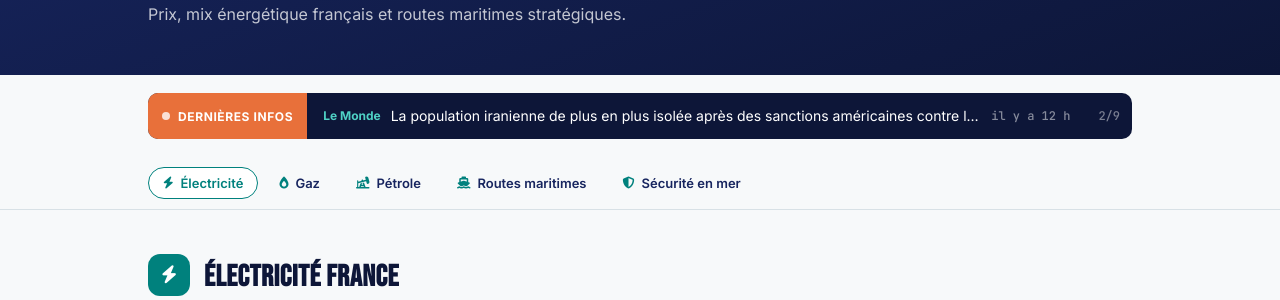
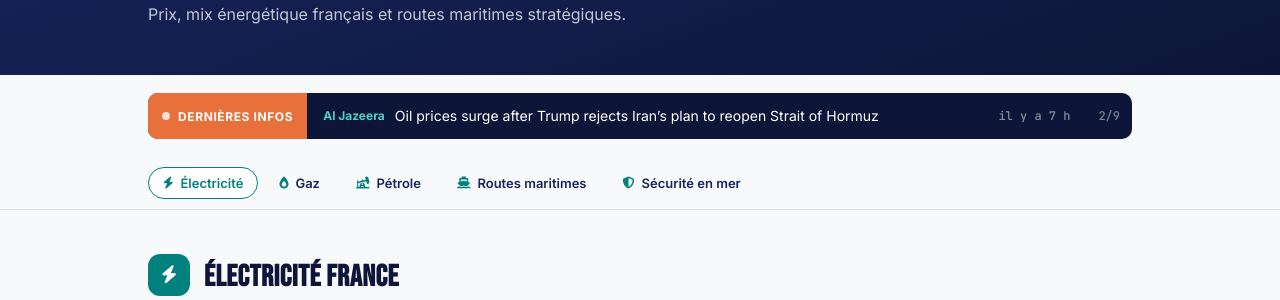
Before and after one commit to InsideEnergyMarkets/Inside-Energy-Markets, a Jekyll site: the page built from marches/index.html, in a window 1280 px wide and 900 px high. Shown: the part 250-550 px from the top of the window. Built offline with Jekyll 4.4.1, drawn with Linux system fonts in a browser that asks for light colours.

```diff
--- a/_data/incidents.json
+++ b/_data/incidents.json
@@ -1,5 +1,5 @@
 {
- "updated_at": "2026-09-28T12:50:23+00:00",
+ "updated_at": "2026-09-28T14:47:57+00:00",
  "stats": {
   "total_30d": 20,
   "attacks_30d": 14,
--- a/_data/news.json
+++ b/_data/news.json
@@ -1,19 +1,19 @@
 {
- "updated_at": "2026-09-28T12:50:23+00:00",
+ "updated_at": "2026-09-28T14:47:56+00:00",
  "items": [
+  {
+   "title": "Iraq looks for oil export alternatives to the troubled Strait of Hormuz",
+   "url": "https://www.aljazeera.com/economy/2026/9/28/iraq-looks-for-oil-export-alternatives-to-the-troubled-strait-of-hormuz?traffic_source=rss",
+   "source": "Al Jazeera",
+   "lang": "en",
+   "date": "2026-09-28T13:53:28+00:00"
+  },
   {
    "title": "Oil prices surge after Trump rejects Iran’s plan to reopen Strait of Hormuz",
    "url": "https://www.aljazeera.com/economy/2026/9/28/oil-prices-surge-after-trump-rejects-irans-plan-to-reopen-strait-of-hormuz?traffic_source=rss",
    "source": "Al Jazeera",
    "lang": "en",
    "date": "2026-09-28T09:17:29+00:00"
-  },
-  {
-   "title": "La population iranienne de plus en plus isolée après des sanctions américaines contre les compagnies aériennes du pays",
-   "url": "https://www.lemonde.fr/international/article/2026/09/28/la-population-iranienne-de-plus-en-plus-isolee-apres-des-sanctions-americaines-contre-les-compagnies-aeriennes-du-pays_6784911_3210.html",
-   "source": "Le Monde",
-   "lang": "fr",
-   "date": "2026-09-28T05:00:06+00:00"
   },
   {
    "title": "Inside Yemen's front-line city as Houthis battle for control",
--- a/_data/podcast.json
+++ b/_data/podcast.json
@@ -1,5 +1,5 @@
 {
- "updated_at": "2026-09-28T12:50:23+00:00",
+ "updated_at": "2026-09-28T14:47:57+00:00",
  "episodes": {
   "9": {
    "audio": "https://anchor.fm/s/10edf0868/podcast/play/126231198/https%3A%2F%2Fd3ctxlq1ktw2nl.cloudfront.net%2Fstaging%2F2026-8-24%2F939b6a48-aacd-92e6-b742-c5ee251f092e.mp3",
```
